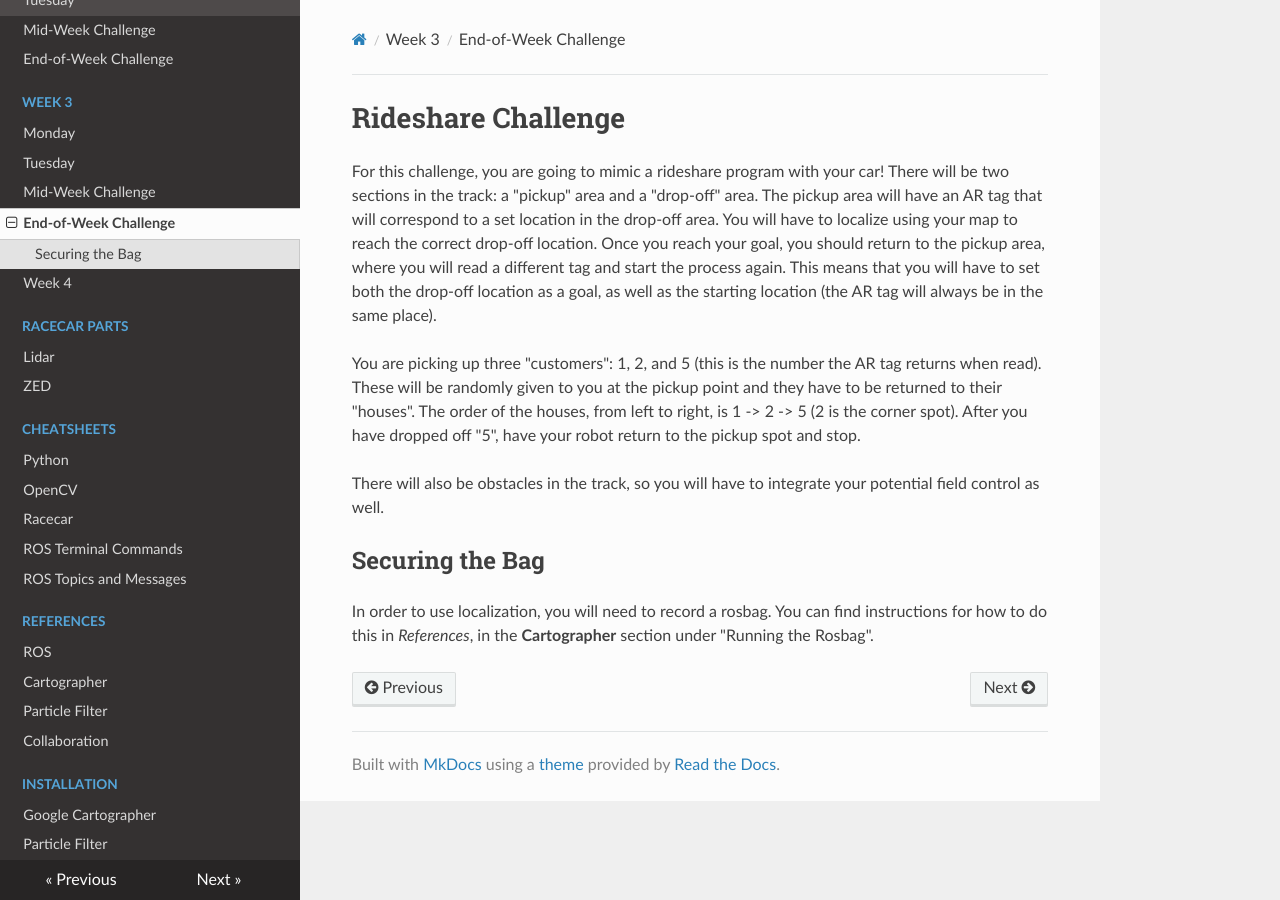
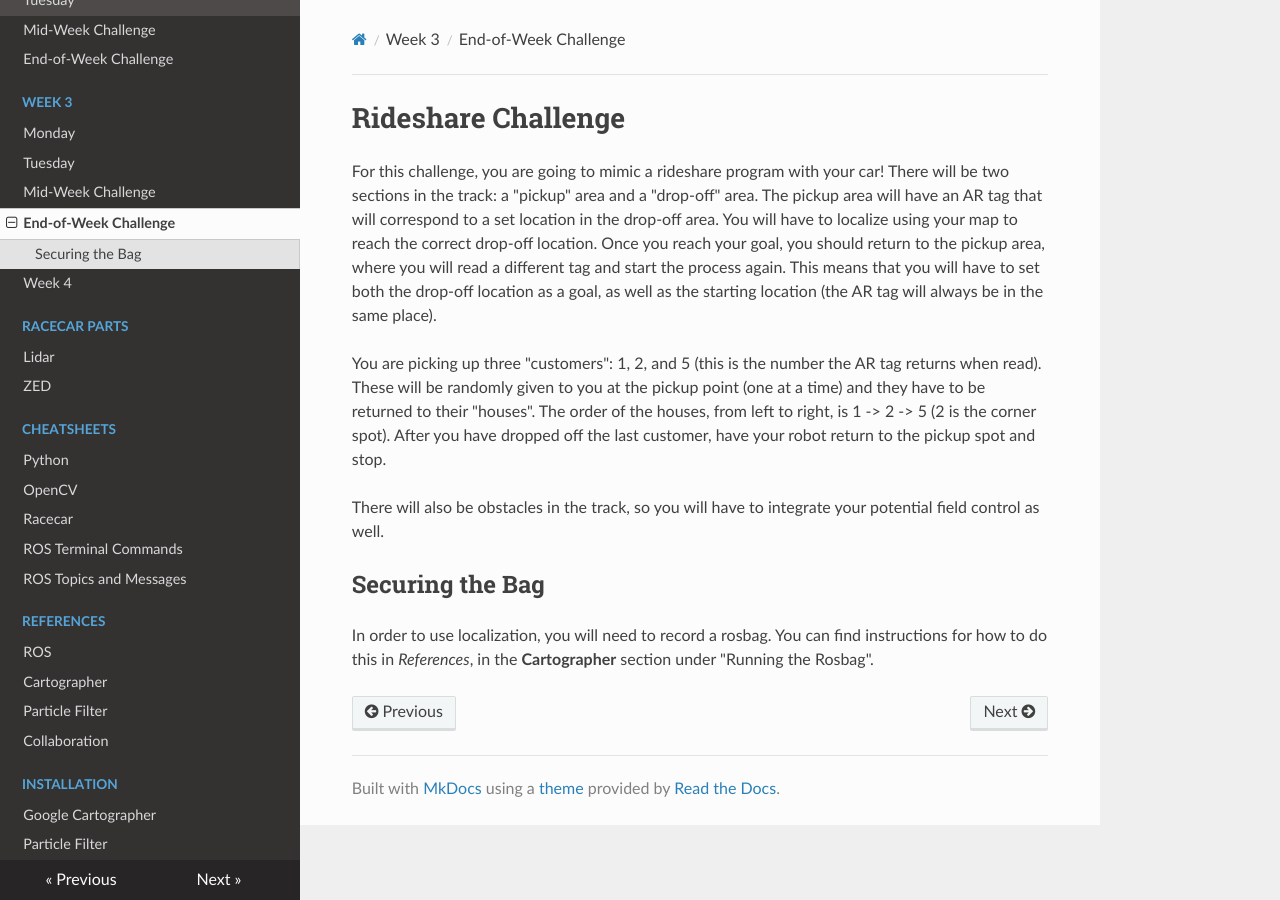
Before and after one commit to ChrisLindland/racecar-website, an MkDocs documentation site: the page built from docs/week3/04_eow/lab.md, in a window 1280 px wide. Built offline with MkDocs 1.6.1, drawn with Linux system fonts in a browser that asks for light colours; nearby versions of some CDN libraries.

Commit message:
Update lab.md

```diff
--- a/docs/week3/04_eow/lab.md
+++ b/docs/week3/04_eow/lab.md
@@ -2,7 +2,7 @@
 
 For this challenge, you are going to mimic a rideshare program with your car! There will be two sections in the track: a "pickup" area and a "drop-off" area. The pickup area will have an AR tag that will correspond to a set location in the drop-off area. You will have to localize using your map to reach the correct drop-off location. Once you reach your goal, you should return to the pickup area, where you will read a different tag and start the process again. This means that you will have to set both the drop-off location as a goal, as well as the starting location (the AR tag will always be in the same place).
 
-You are picking up three "customers": 1, 2, and 5 (this is the number the AR tag returns when read). These will be randomly given to you at the pickup point and they have to be returned to their "houses". The order of the houses, from left to right, is 1 -> 2 -> 5 (2 is the corner spot). After you have dropped off "5", have your robot return to the pickup spot and stop.
+You are picking up three "customers": 1, 2, and 5 (this is the number the AR tag returns when read). These will be randomly given to you at the pickup point (one at a time) and they have to be returned to their "houses". The order of the houses, from left to right, is 1 -> 2 -> 5 (2 is the corner spot). After you have dropped off the last customer, have your robot return to the pickup spot and stop.
 
 There will also be obstacles in the track, so you will have to integrate your potential field control as well.
 
```
